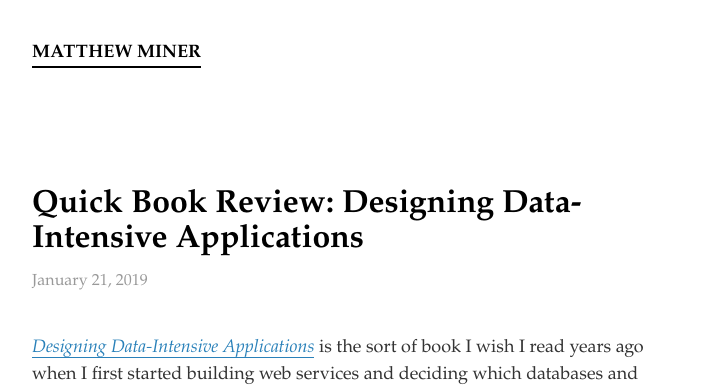
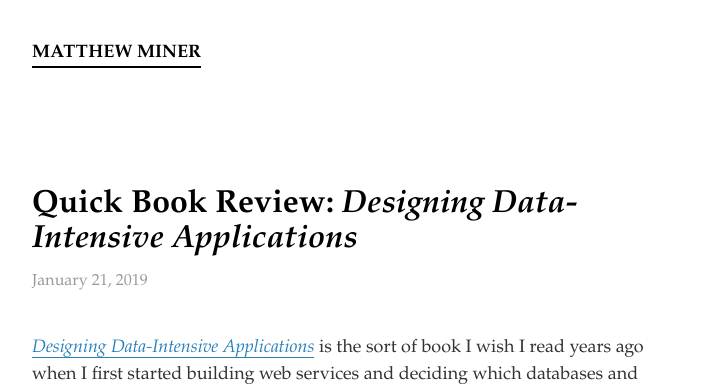
Before and after one commit to mminer/mminer.github.com, a Jekyll site: the page built from _posts/2019-01-21-quick-book-review-designing-data-intensive-applications.md, in a window 1280 px wide. Shown: the top 386 px of the page, without its empty margins (278-1001 px from the left). Built offline with Jekyll 4.4.1, drawn with Linux system fonts in a browser that asks for light colours.

```diff
--- a/_posts/2019-01-21-quick-book-review-designing-data-intensive-applications.md
+++ b/_posts/2019-01-21-quick-book-review-designing-data-intensive-applications.md
@@ -1,5 +1,5 @@
 ---
-title: "Quick Book Review: Designing Data-Intensive Applications"
+title: "Quick Book Review: <em>Designing Data-Intensive Applications</em>"
 ---
 
 *[Designing Data-Intensive Applications](https://dataintensive.net)* is the sort of book I wish I read years ago when I first started building web services and deciding which databases and processing systems to employ.<sup><a href="#fn1" id="r1">[1]</a></sup> It's a well-written overview of the distributed systems landscape, exploring the underlying ideas behind different offerings and the tradeoffs they make when ingesting and storing data.
```
Also changed, not shown: _posts/2011-04-16-trajectory-wins-great-canadian-appathons-wild-card-category.md (+1 -1 lines), _posts/2016-12-21-hexahedral.md (+1 -1 lines), _posts/2019-02-02-high-performance-web-sites-and-even-faster-web-sites.md (+1 -1 lines).
